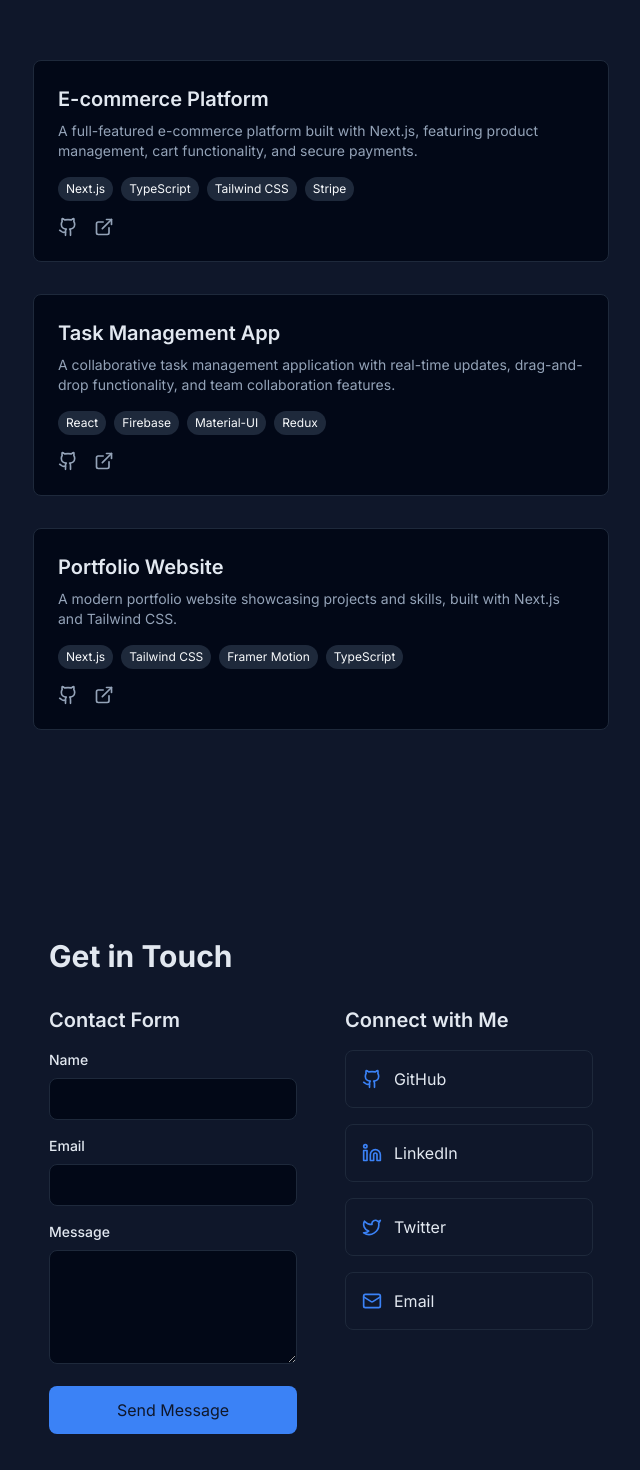
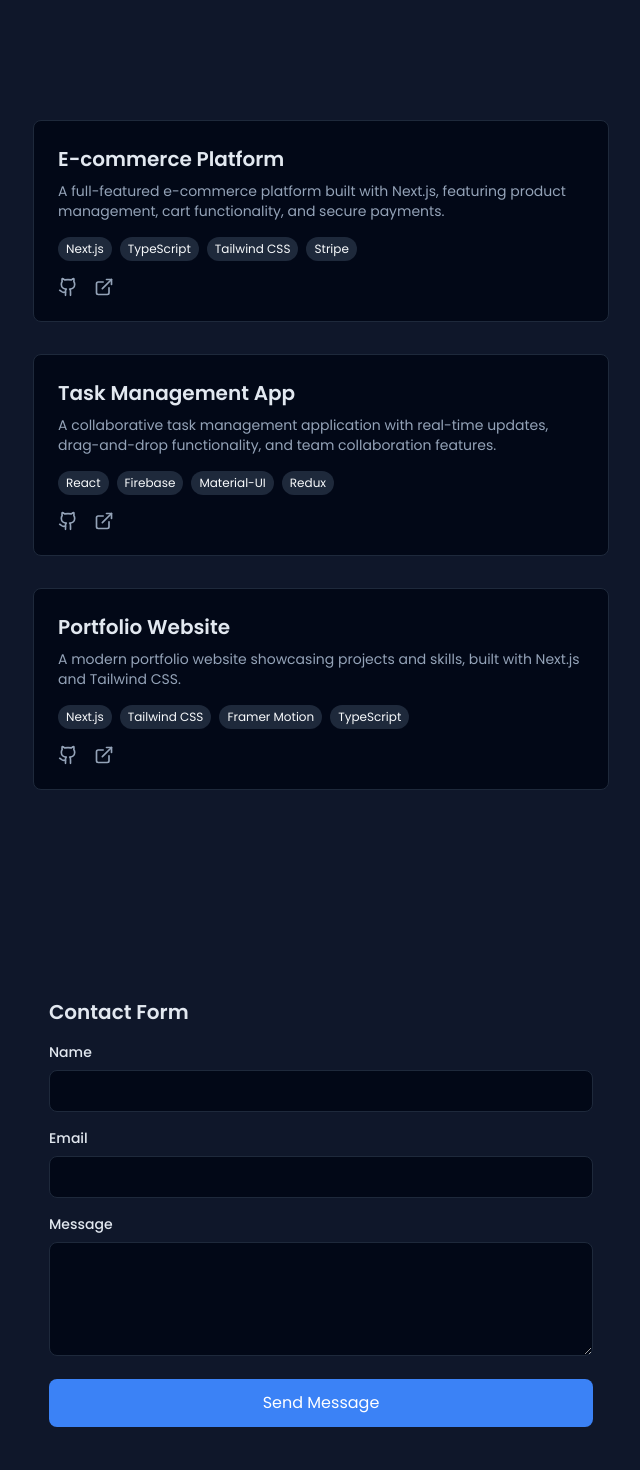
Before and after one commit to kishgi/my-portfolio, a Next.js app: page / in a window 1280 px wide. Shown: the part 1200-2670 px from the top of the page, without its empty margins (563-1203 px from the left). Built offline with nearby package versions, Linux system fonts and the light colour scheme.

Commit message:
Edit: Font changed

```diff
--- a/app/globals.css
+++ b/app/globals.css
@@ -58,9 +58,8 @@
     @apply border-border;
   }
   body {
-    @apply bg-background text-foreground;
+    @apply bg-background text-foreground font-poppins;
     font-feature-settings: "rlig" 1, "calt" 1;
-    font-family: var(--font-poppins);
   }
 }
 
--- a/app/page.tsx
+++ b/app/page.tsx
@@ -6,10 +6,10 @@ import { Contact } from "@/components/sections/contact";
 
 export default function Home() {
   return (
-    <div className="bg-[#0f172a] text-slate-200 font-sans min-h-screen font-poppins">
+    <div className="bg-[#0f172a] text-slate-200 min-h-screen font-poppins">
       <Sidebar />
       <main className="ml-[344px] px-6 py-20 flex justify-center">
-        <div className="max-w-xl w-full space-y-32 ml-36">
+        <div className="max-w-xl w-full space-y-32 ml-36 mt-10">
           <About />
           <Experience />
           <Projects />
--- a/components/sections/about.tsx
+++ b/components/sections/about.tsx
@@ -113,7 +113,7 @@ export function About() {
   const row2 = techStack.slice(half);
 
   return (
-    <section id="about" className="scroll-mt-24">
+    <section id="about" className="scroll-mt-32">
       <motion.div
         initial={{ opacity: 0, y: 20 }}
         whileInView={{ opacity: 1, y: 0 }}
--- a/components/sections/contact.tsx
+++ b/components/sections/contact.tsx
@@ -50,8 +50,8 @@ export function Contact() {
           transition={{ duration: 0.5 }}
           className="max-w-3xl mx-auto"
         >
-          <h2 className="text-3xl font-bold mb-8">Get in Touch</h2>
-          <div className="grid md:grid-cols-2 gap-12">
+          {/* <h2 className="text-2xl font-bold mb-8">Contact Me</h2> */}
+          <div>
             <div>
               <h3 className="text-xl font-semibold mb-4">Contact Form</h3>
               <form onSubmit={handleSubmit} className="space-y-4">
@@ -111,29 +111,11 @@ export function Contact() {
                 </div>
                 <button
                   type="submit"
-                  className="w-full px-6 py-3 rounded-lg bg-primary text-primary-foreground hover:bg-primary/90 transition-colors"
+                  className="w-full px-6 py-3 rounded-lg bg-primary text-white hover:bg-primary/90 transition-colors"
                 >
                   Send Message
                 </button>
               </form>
-            </div>
-
-            <div>
-              <h3 className="text-xl font-semibold mb-4">Connect with Me</h3>
-              <div className="space-y-4">
-                {socialLinks.map((link) => (
-                  <a
-                    key={link.name}
-                    href={link.href}
-                    target="_blank"
-                    rel="noopener noreferrer"
-                    className="flex items-center gap-3 p-4 rounded-lg border hover:bg-secondary transition-colors"
-                  >
-                    <link.icon size={20} className="text-primary" />
-                    <span>{link.name}</span>
-                  </a>
-                ))}
-              </div>
             </div>
           </div>
         </motion.div>
--- a/components/sections/experience.tsx
+++ b/components/sections/experience.tsx
@@ -28,7 +28,7 @@ const experiences = [
 
 export function Experience() {
   return (
-    <section id="experience" className="scroll-mt-20">
+    <section id="experience" className="scroll-mt-32">
       <motion.div
         initial={{ opacity: 0, y: 20 }}
         whileInView={{ opacity: 1, y: 0 }}
--- a/components/sections/projects.tsx
+++ b/components/sections/projects.tsx
@@ -32,7 +32,7 @@ const projects = [
 
 export function Projects() {
   return (
-    <section id="projects" className="scroll-mt-20">
+    <section id="projects" className="scroll-mt-32">
       <motion.div
         initial={{ opacity: 0, y: 20 }}
         whileInView={{ opacity: 1, y: 0 }}
--- a/tailwind.config.ts
+++ b/tailwind.config.ts
@@ -60,6 +60,7 @@ const config: Config = {
       fontFamily: {
         sans: ["var(--font-inter)"],
         mono: ["var(--font-fira-code)"],
+        poppins: ["var(--font-poppins)"],
       },
       keyframes: {
         "accordion-down": {
```
